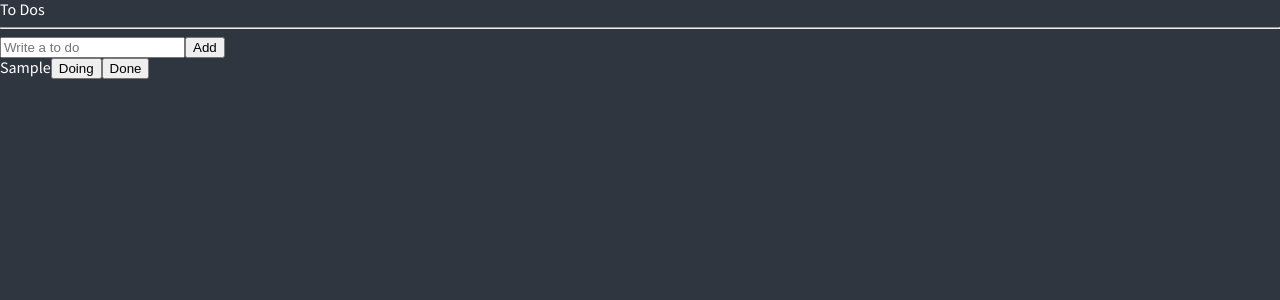
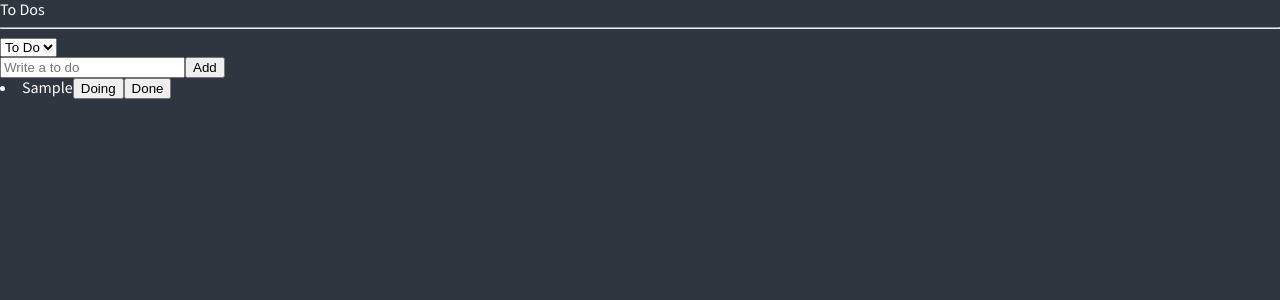
Before and after one commit to seung-gumon/react-master-class, a React (Create React App) app: page /todo-list in a window 1280 px wide. Both pictures are taken after typing "Sample" into the empty fields and a click on the button "Add". Shown: the top 300 px of the page. Built offline with nearby package versions, Linux system fonts and the light colour scheme.

Commit message:
learn atom Selector

```diff
--- a/src/atoms.ts
+++ /dev/null
@@ -1,18 +0,0 @@
-import { atom } from "recoil";
-
-export interface IToDo {
-  text: string;
-  id: number;
-  category: "TO_DO" | "DOING" | "DONE";
-}
-
-export const isDarkAtom = atom({
-  key: "isDark",
-  default: true,
-});
-
-
-export const toDoState = atom<IToDo[]>({
-  key: "toDo",
-  default: [],
-});
--- /dev/null
+++ b/src/atoms.tsx
@@ -0,0 +1,44 @@
+import {atom, selector} from "recoil";
+
+type categories = "TO_DO" | "DOING" | "DONE";
+
+
+
+export enum Categories {
+    "TO_DO"="TO_DO",
+    "DOING"="DOING",
+    "DONE"="DONE"
+}
+
+export interface IToDo {
+    text: string;
+    id: number;
+    category: Categories;
+}
+
+export const isDarkAtom = atom({
+    key: "isDark",
+    default: true,
+});
+
+
+export const categoryState = atom<Categories>({
+    key: "category",
+    default: Categories.TO_DO
+})
+
+
+export const toDoState = atom<IToDo[]>({
+    key: "toDo",
+    default: [],
+});
+
+
+export const toDoSelector = selector({
+    key: "toDoSelector",
+    get: ({get}) => {
+        const toDos = get(toDoState);
+        const category = get(categoryState);
+        return toDos.filter((toDo) => toDo.category === category);
+    }
+})
--- a/src/components/CreateToDo.tsx
+++ b/src/components/CreateToDo.tsx
@@ -1,6 +1,6 @@
 import {useForm} from "react-hook-form";
-import {useRecoilState} from "recoil";
-import {toDoState} from "../atoms";
+import {useRecoilState, useRecoilValue} from "recoil";
+import {categoryState, toDoState} from "../atoms";
 
 
 export interface IForm {
@@ -10,10 +10,12 @@
 
 function CreateTodo() {
     const [toDos, setToDos] = useRecoilState(toDoState);
+    const category = useRecoilValue(categoryState);
+
     const {register, handleSubmit, setValue} = useForm<IForm>();
     const handleValid = ({toDo}: IForm) => {
         setToDos((oldToDos) => [
-            {text: toDo, id: Date.now(), category: "TO_DO"},
+            {text: toDo, id: Date.now(), category},
             ...oldToDos,
         ]);
         setValue("toDo", "");
--- a/src/components/Todo.tsx
+++ b/src/components/Todo.tsx
@@ -1,4 +1,4 @@
-import {IToDo, toDoState} from "../atoms";
+import {Categories, IToDo, toDoState} from "../atoms";
 import {useSetRecoilState} from "recoil";
 
 function ToDo({text, category, id}: IToDo) {
@@ -20,9 +20,11 @@
     return (
         <li>
             <span>{text}</span>
-            {category !== "DOING" && <button onClick={() => onClick("DOING")}>Doing</button>}
-            {category !== "TO_DO" && <button onClick={() => onClick("TO_DO")}>To Do</button>}
-            {category !== "DONE" && <button onClick={() => onClick("DONE")}>Done</button>}
+            {category !== Categories.DOING &&
+            <button name={Categories.DOING} onClick={() => onClick}>Doing</button>}
+            {category !== Categories.TO_DO &&
+            <button name={Categories.TO_DO} onClick={() => onClick}>To Do</button>}
+            {category !== Categories.DONE && <button name={Categories.DONE} onClick={() => onClick}>Done</button>}
         </li>
     )
 
--- a/src/components/TodoList.tsx
+++ b/src/components/TodoList.tsx
@@ -1,21 +1,29 @@
-import {useRecoilValue} from "recoil";
+import React from 'react';
+import {useRecoilState, useRecoilValue} from "recoil";
 import CreateTodo from "./CreateToDo";
-import {toDoState} from "../atoms";
+import {Categories, categoryState, toDoSelector} from "../atoms";
 import ToDo from "./Todo";
 
 
 function ToDoList() {
-    const toDos = useRecoilValue(toDoState);
+    const toDos = useRecoilValue(toDoSelector);
+    const [category, setCategory] = useRecoilState(categoryState)
+
+    const onInput = (event: React.FormEvent<HTMLSelectElement>) => {
+        setCategory(event.currentTarget.value as any);
+    };
+
     return (
         <div>
             <h1>To Dos</h1>
             <hr/>
+            <select value={category} onInput={onInput}>
+                <option value={Categories.TO_DO}>To Do</option>
+                <option value={Categories.DOING}>Doing</option>
+                <option value={Categories.DONE}>Done</option>
+            </select>
             <CreateTodo/>
-            <ul>
-                {toDos.map((toDo) => (
-                    <ToDo key={toDo.id} {...toDo} />
-                ))}
-            </ul>
+            {toDos?.map(toDo => <ToDo key={toDo.id} {...toDo}/>)}
         </div>
     );
 }
```
